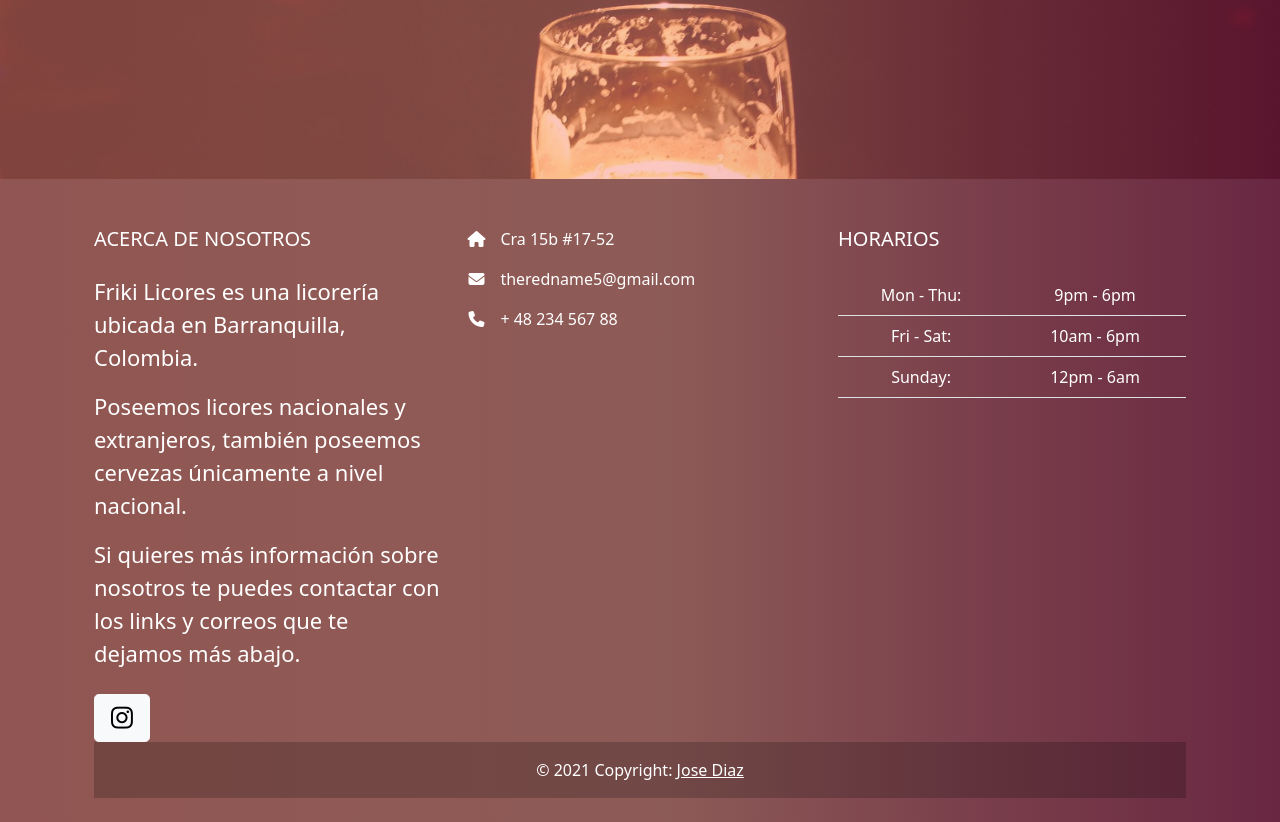
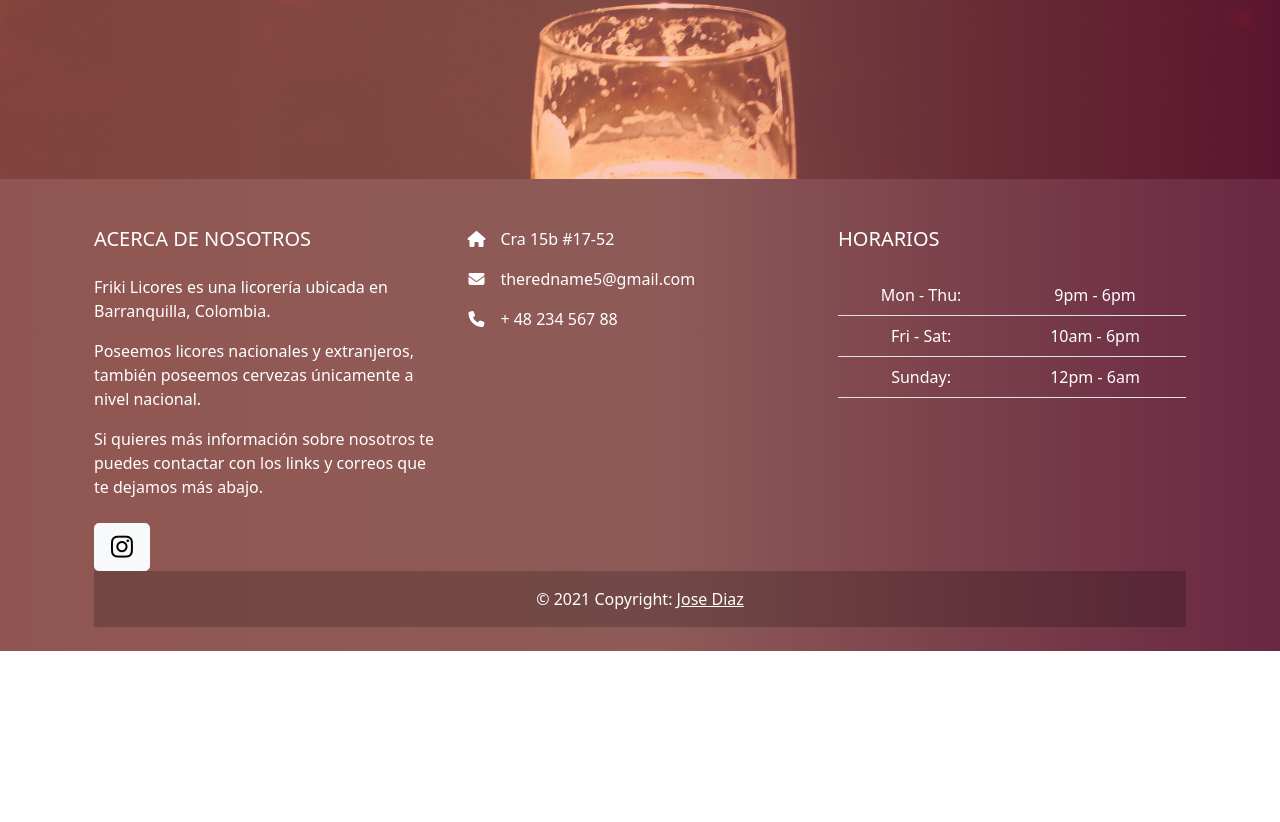
Before and after one commit to redname1/Friki-Licores, a plain HTML site: page html/Sello-rojo-y-negro.html in a window 1280 px wide. Shown: the part 941-1763 px from the top of the page. After the commit the page ends 1592 px from the top, so only its background shows below. Drawn offline with nearby package versions, Linux system fonts and the light colour scheme.

Commit message:
Friki licores

```diff
--- a/html/Sello-rojo-y-negro.html
+++ b/html/Sello-rojo-y-negro.html
@@ -86,17 +86,17 @@
         <div class="row mt-4">
           <!--Grid column-->
           <div class="col-lg-4 col-md-12 mb-4 mb-md-0">
-            <h5 class="text-uppercase mb-4">Acerca de nosotros</h5>
+            <h5 class="text-uppercase mb-4" style="font-size: 20px;">Acerca de nosotros</h5>
 
-            <p>
+            <p style="font-size: 16px;">
               Friki Licores es una licorería ubicada en Barranquilla, Colombia.
             </p>
 
-            <p>
+            <p style="font-size: 16px;">
               Poseemos licores nacionales y extranjeros, también poseemos cervezas únicamente a nivel nacional.
             </p>
 
-            <p>
+            <p style="font-size: 16px;">
               Si quieres más información sobre nosotros te puedes contactar con los links y correos que te dejamos más abajo.
             </p>
 
```
